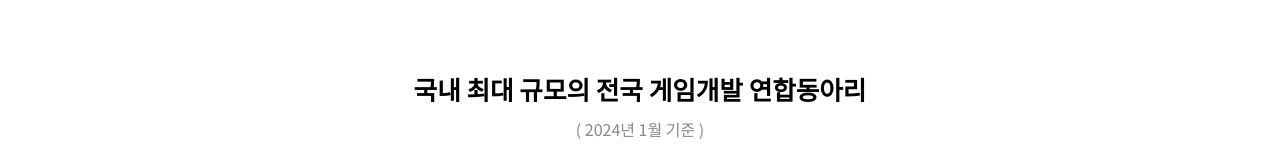
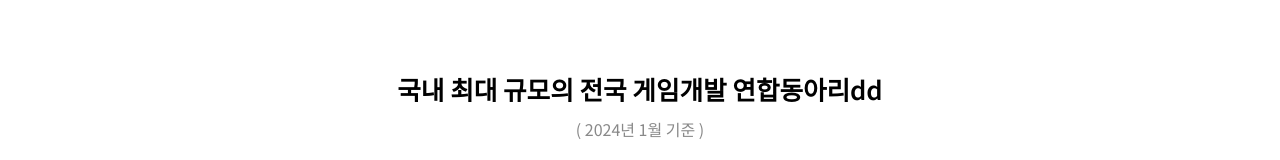
Before and after one commit to GameMakers2017/web, a React (Create React App) app: page / in a window 1280 px wide. Shown: the part 583-743 px from the top of the page. Built offline with nearby package versions, Linux system fonts and the light colour scheme.

Commit message:
test home.js에 dd 추가

```diff
--- a/src/pages/home.js
+++ b/src/pages/home.js
@@ -30,7 +30,7 @@ const Home = () => {
         <div className="home-statistics-container">
           <div className="home-statistics-title">
             <h2>
-              국내 최대 규모의 전국 게임개발 연합동아리
+              국내 최대 규모의 전국 게임개발 연합동아리dd
             </h2>
             <span>
               ( 2024년 1월 기준 )
```
